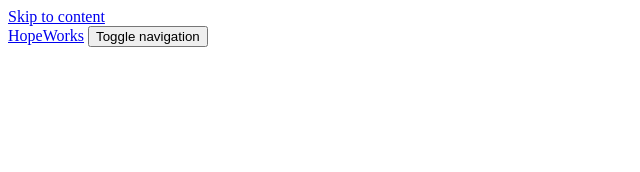
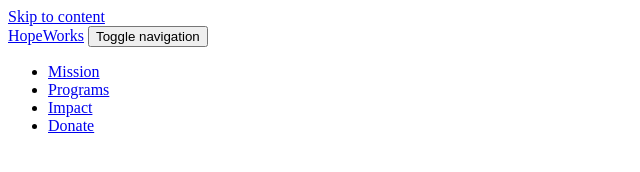
Before and after one commit to AlexWlkr/nonprofit-landing-demo, a plain HTML site: page index.html in a window 1280 px wide. Shown: the whole page, without its empty margins (0-640 px from the left). Drawn offline with Linux system fonts and the light colour scheme.

Commit message:
feat: add homepage nav and links

```diff
--- a/index.html
+++ b/index.html
@@ -21,4 +21,14 @@
         <span class="nav-toggle__bar"></span>
         <span class="sr-only">Toggle navigation</span>
       </button>
+       <nav id="site-nav" class="site-nav" aria-label="Primary">
+        <ul>
+          <li><a href="#mission">Mission</a></li>
+          <li><a href="#programs">Programs</a></li>
+          <li><a href="#impact">Impact</a></li>
+          <li><a class="btn btn--small" href="#donate">Donate</a></li>
+        </ul>
+      </nav>
+    </div>
+  </header>
     </body>
```
